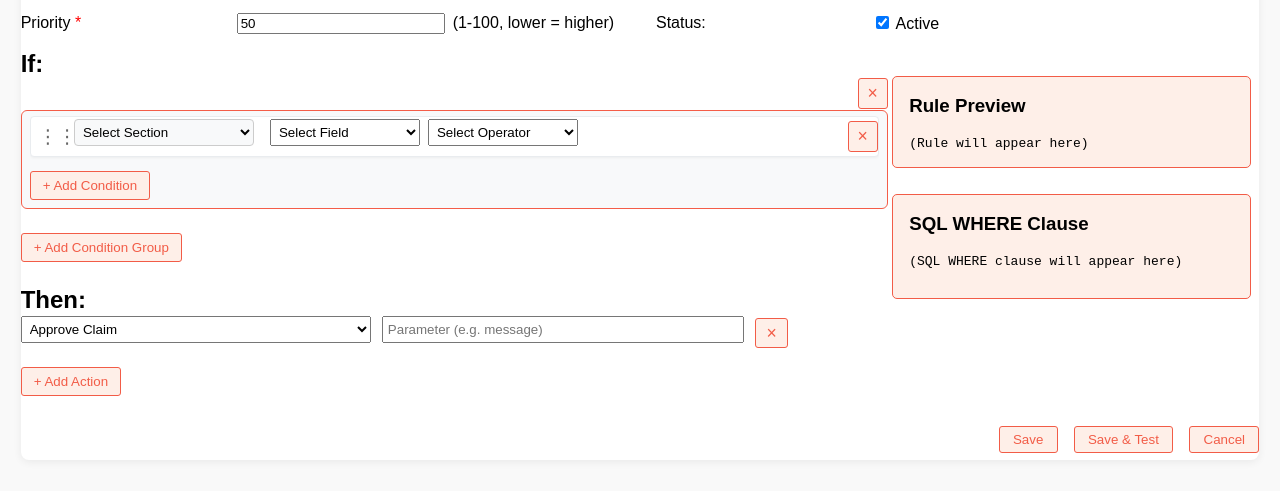
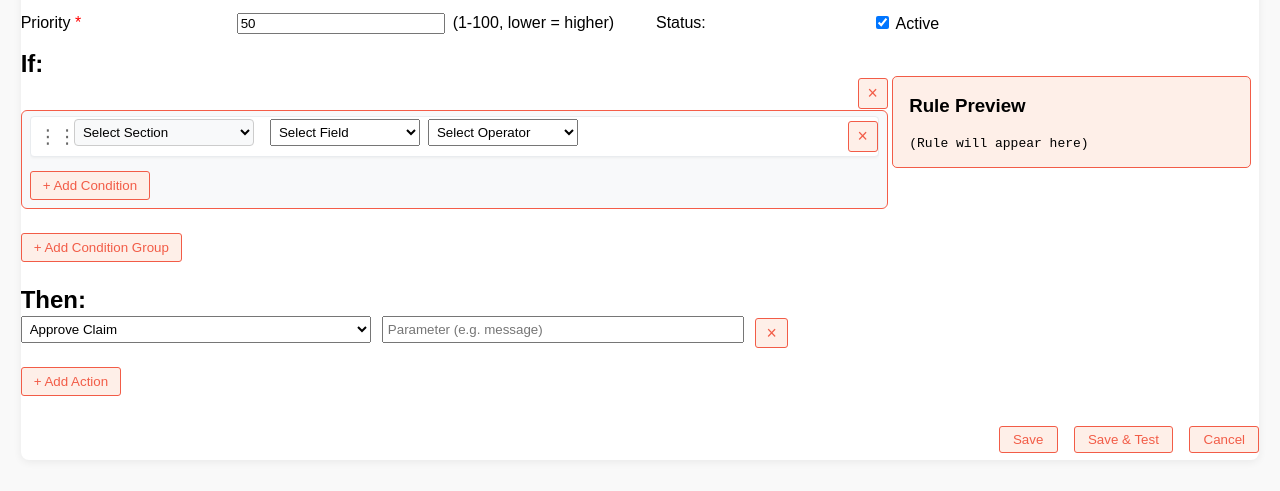
Before and after one commit to shahidrasul1/NFP-RBS, a plain HTML site: page index.html in a window 1280 px wide. Shown: the part 149-640 px from the top of the page. Drawn offline with nearby package versions, Linux system fonts and the light colour scheme.

Commit message:
Update index.html

```diff
--- a/index.html
+++ b/index.html
@@ -73,7 +73,7 @@
                 <h3>Rule Preview</h3>
                 <pre id="rule-preview-text">(Rule will appear here)</pre>
             </div>
-            <div class="sql-preview">
+            <div class="sql-preview" style="display: none">
                 <h3>SQL WHERE Clause</h3>
                 <pre id="sql-preview-text">(SQL WHERE clause will appear here)</pre>
             </div>
```
